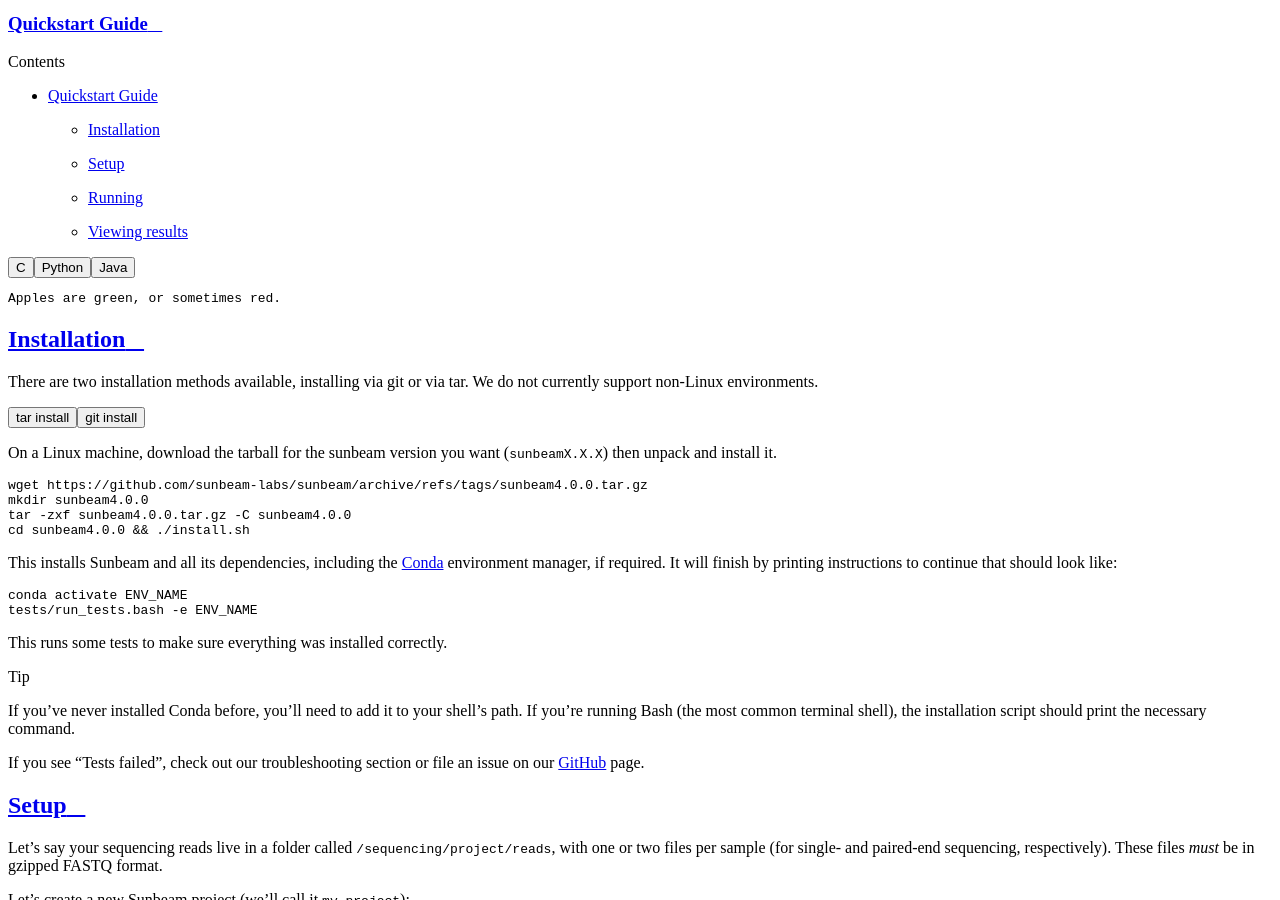
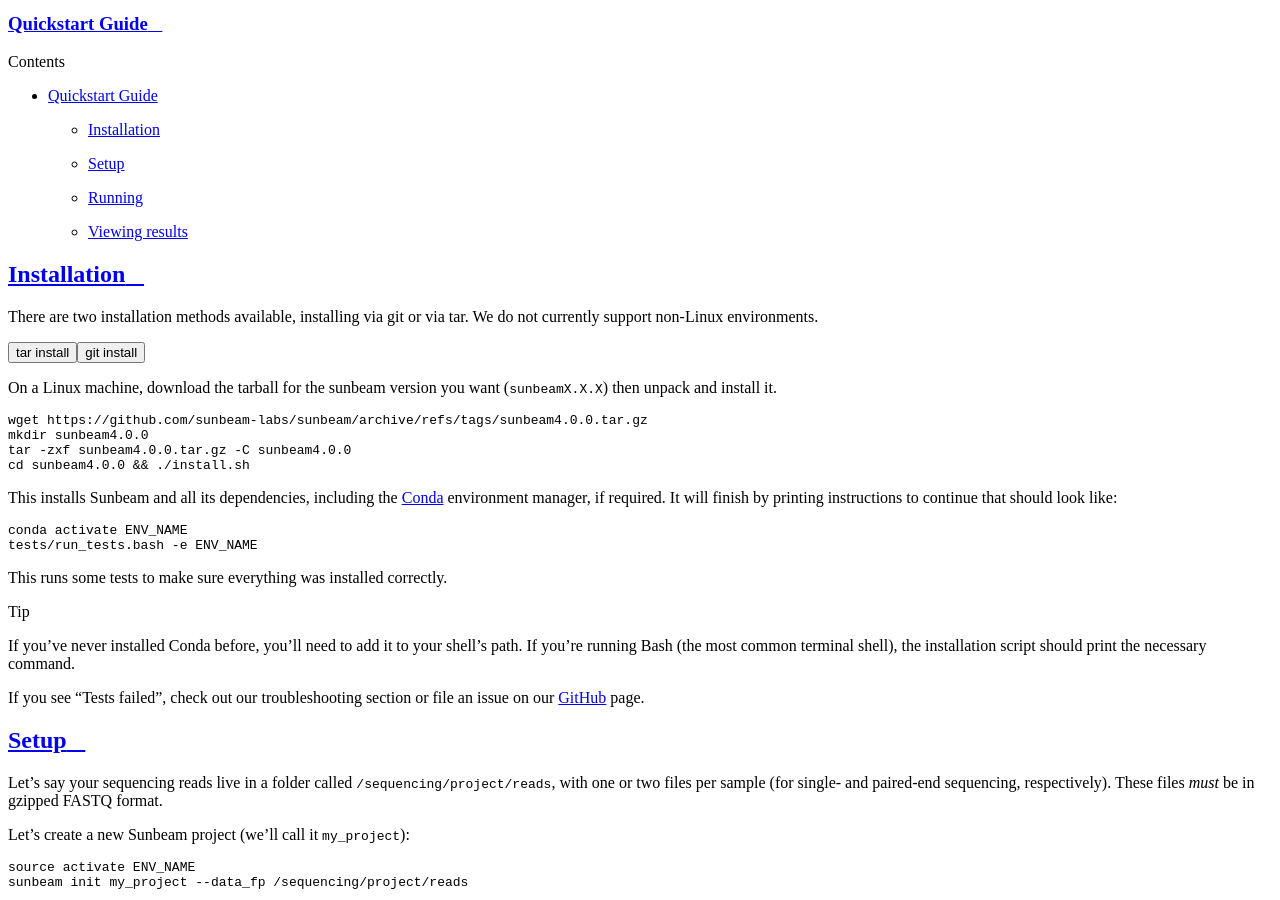
Before and after one commit to sunbeam-labs/sunbeam, a Sphinx documentation site: the page built from docs/quickstart.rst, in a window 1280 px wide and 900 px high, scrolled down 459 px. Built offline with Sphinx 7.4.7 and the Read the Docs theme 2.0.0, drawn with Linux system fonts in a browser that asks for light colours; pages that are not in the unit, such as notebooks, are missing from menus; the version number could not be read and is left out.

```diff
--- a/docs/quickstart.rst
+++ b/docs/quickstart.rst
@@ -6,19 +6,7 @@ Quickstart Guide
 
 .. contents::
    :depth: 2
-.. tabs::
 
-   .. code-tab:: c
-
-      Apples are green, or sometimes red.
-
-   .. code-tab:: py
-
-      Pears are green.
-
-   .. code-tab:: java
-
-      Oranges are orange.
 Installation
 ************
 
```
